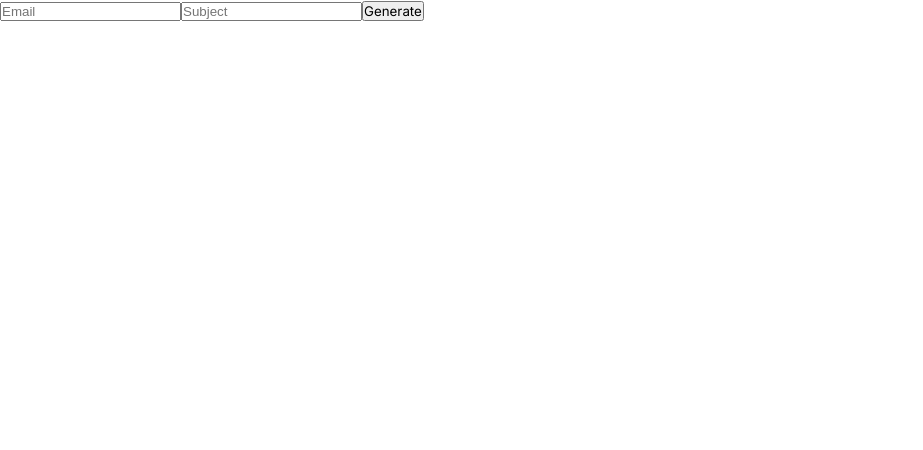
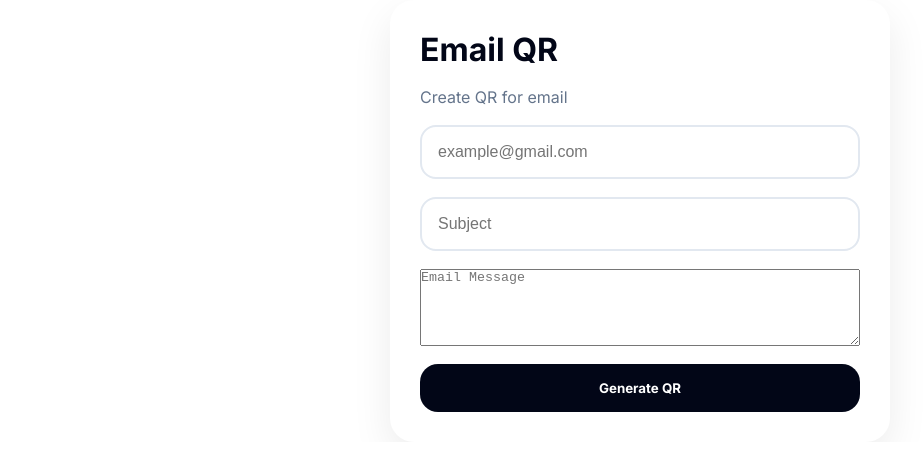
Before and after one commit to g-star-05/QRify, a React app: page /email-template in a window 1280 px wide. Shown: the top 450 px of the page, without its empty margins (0-923 px from the left). Built offline with nearby package versions, Linux system fonts and the light colour scheme; the HTML template or start-up script is replaced by a standard one.

Commit message:
hero css updated

```diff
--- a/src/components/Templates/EmailTemplate.jsx
+++ b/src/components/Templates/EmailTemplate.jsx
@@ -1,5 +1,7 @@
 import { useNavigate } from "react-router-dom";
 import { useState } from "react";
+
+import "./EmailTemplate.css";
 
 const EmailTemplate = () => {
 
@@ -11,40 +13,75 @@ useState("");
 const [subject,setSubject] =
 useState("");
 
+const [body,setBody] =
+useState("");
+
 const generateEmailQR = ()=>{
 
-const emailText =
+if(!email){
 
-`mailto:${email}?subject=${encodeURIComponent(subject)}`;
+alert(
+"Enter Email Address"
+);
+
+return;
+
+}
+
+const emailQR =
+
+`mailto:${email}?subject=${encodeURIComponent(subject)}&body=${encodeURIComponent(body)}`;
 
 navigate(
+
 "/qr-generator",
+
 {
+
 state:{
+
 templateText:
-emailText
+emailQR
+
 }
+
 }
+
 );
 
 };
 
 return(
 
-<div>
+<div className="email-template">
+
+<h1>
+
+Email QR
+
+</h1>
+
+<p>
+
+Create QR for email
+
+</p>
 
 <input
 
 type="email"
 
-placeholder="Email"
+placeholder=
+"example@gmail.com"
 
 value={email}
 
 onChange={(e)=>
+
 setEmail(
 e.target.value
 )
+
 }
 
 />
@@ -53,24 +90,46 @@ e.target.value
 
 type="text"
 
-placeholder="Subject"
+placeholder=
+"Subject"
 
 value={subject}
 
 onChange={(e)=>
+
 setSubject(
 e.target.value
 )
+
 }
 
 />
+
+<textarea
+
+placeholder=
+"Email Message"
+
+value={body}
+
+onChange={(e)=>
+
+setBody(
+e.target.value
+)
+
+}
+
+rows="5"
+
+></textarea>
 
 <button
 onClick=
 {generateEmailQR}
 >
 
-Generate
+Generate QR
 
 </button>
 
```
